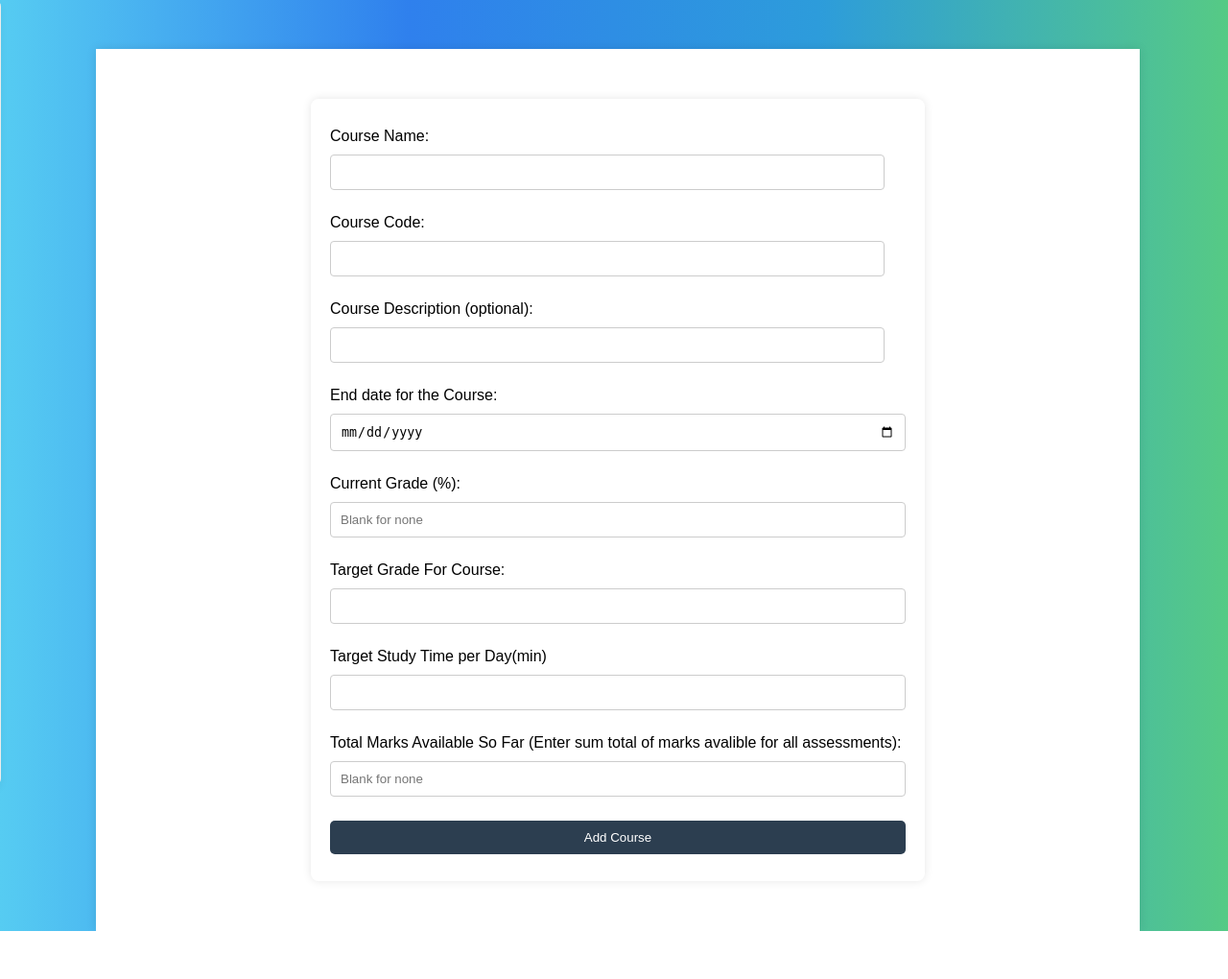
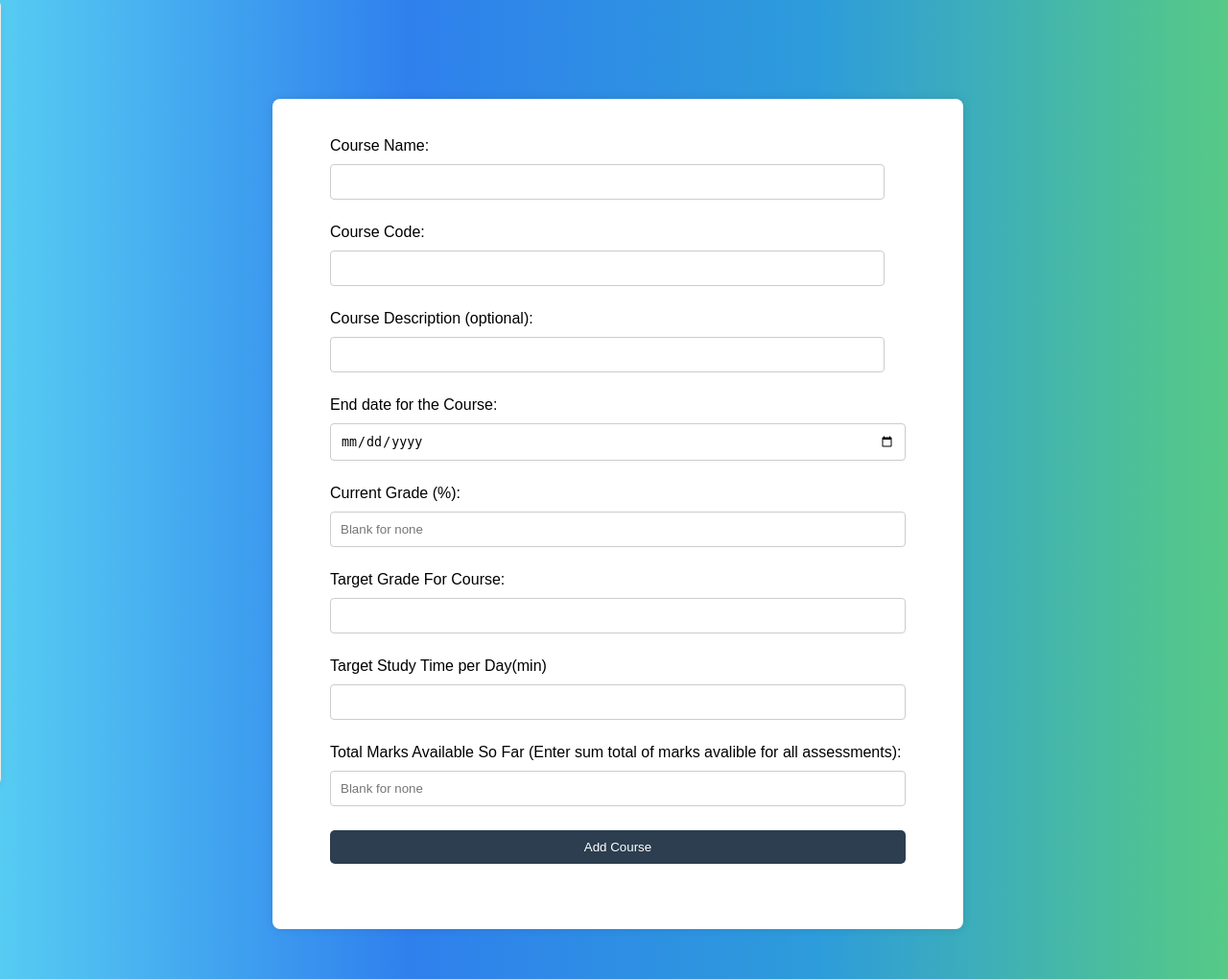
Before and after one commit to JoshuaChou10/GradeGenius, a Flask app: page /course/create in a window 1280 px wide. Shown: the part 121-1141 px from the top of the page at 96% size. Before the commit the page ends 1091 px from the top, so only its background shows below. Run offline with Flask 3, Linux system fonts and the light colour scheme; a user stored in the database is signed in.

Commit message:
Refined css for forms and outer box

```diff
--- a/static/css/add_course.css
+++ b/static/css/add_course.css
@@ -5,26 +5,16 @@ body {
     font-family: Arial, sans-serif;
 }
 
-/* h1 {
-    color: #2c3e50;
-    text-align: center;
-} */
-
-/* .home-btn {
-    background-color: #3498db;
-    color: white;
-    padding: 10px 15px;
-    text-decoration: none;
-    border-radius: 5px;
-    margin-bottom: 20px;
-    display: inline-block;
-} */
-
+main{
+    background-color:transparent;
+    box-shadow: none;
+}
 form {
     background-color: white;
     max-width: 600px;
     margin: 20px auto;
-    padding: 20px;
+    padding: 60px;
+    padding-top:30px;
     box-shadow: 0 0 10px rgba(0, 0, 0, 0.1);
     border-radius: 8px;
 }
--- a/static/css/base.css
+++ b/static/css/base.css
@@ -132,6 +132,7 @@ main {
     background-color: #fff;
     padding: 2rem;
     box-shadow: 0px 0px 10px rgba(0, 0, 0, 0.1);
+    border-radius:20px;
 }
 /* Flash message styles */
 .flash-message {
--- a/static/css/course_details.css
+++ b/static/css/course_details.css
@@ -67,9 +67,10 @@ main{
 /* Main Content Styles */
 .page-main {
     background-color: #fff;
+
     margin: 40px auto; /* Increased margin for more space around the container */
     box-shadow: 0 10px 30px rgba(0, 0, 0, 0.1); /* Soft, large shadow for a floating effect */
-    padding: 40px; /* More padding for a spacious look */
+    padding: 80px; /* More padding for a spacious look */
     border-radius: 15px; /* Rounded corners */
 }
 
```
